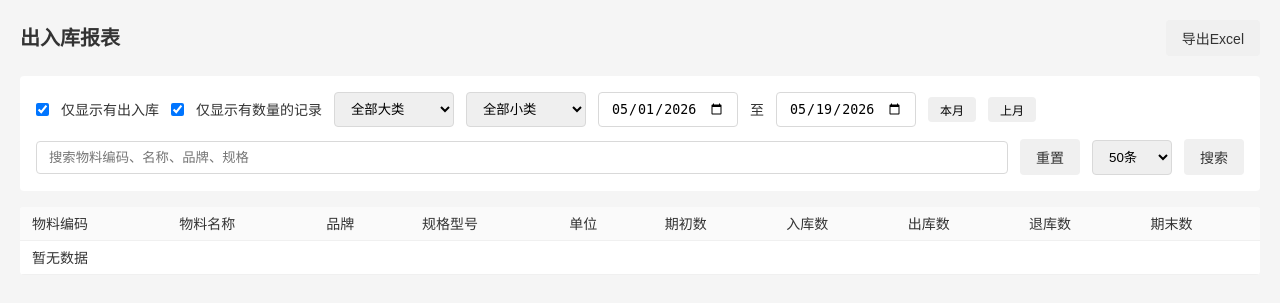
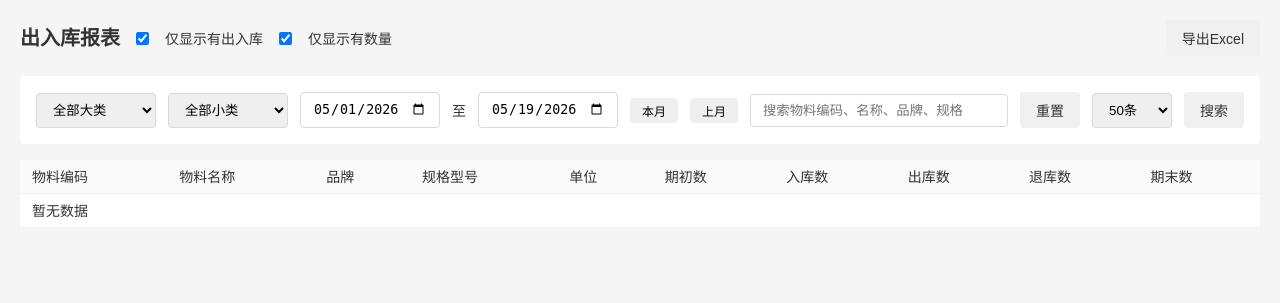
Before and after one commit to MaxC1980/warehouse, a Flask app: page /reports/stock-flow in a window 1280 px wide. Shown: the part 50-353 px from the top of the page. Run offline with Flask 3, Linux system fonts and the light colour scheme; the visitor is signed in with stand-in values (Sample User, id 1); data that the repository does not hold is empty.

Commit message:
feat: 出入库报表复选框移到标题栏，导出按钮靠右

```diff
--- a/static/css/style.css
+++ b/static/css/style.css
@@ -255,9 +255,20 @@ tr.warning-row {
 /* Page Header */
 .page-header {
     display: flex;
+    align-items: center;
     justify-content: space-between;
+    margin-bottom: 20px;
+}
+
+.page-header-left {
+    display: flex;
     align-items: center;
-    margin-bottom: 20px;
+    gap: 16px;
+}
+
+.page-header-right {
+    display: flex;
+    gap: 12px;
 }
 
 .page-header h1 {
--- a/templates/report_stock_flow.html
+++ b/templates/report_stock_flow.html
@@ -4,17 +4,19 @@
 
 {% block content %}
 <div class="page-header">
-    <h1>出入库报表</h1>
-    <div class="page-actions">
+    <div class="page-header-left">
+        <h1>出入库报表</h1>
+        <input type="checkbox" id="hide-no-change" checked onchange="loadReport()">
+        <label for="hide-no-change">仅显示有出入库</label>
+        <input type="checkbox" id="hide-zero" checked onchange="loadReport()">
+        <label for="hide-zero">仅显示有数量</label>
+    </div>
+    <div class="page-header-right">
         <button onclick="exportExcel()" class="btn btn-secondary">导出Excel</button>
     </div>
 </div>
 
 <div class="filter-bar">
-    <input type="checkbox" id="hide-no-change" checked onchange="loadReport()">
-    <label for="hide-no-change">仅显示有出入库</label>
-    <input type="checkbox" id="hide-zero" checked onchange="loadReport()">
-    <label for="hide-zero">仅显示有数量的记录</label>
     <select id="search-major-category" onchange="onMajorChange(); loadReport()" style="width:120px;">
         <option value="">全部大类</option>
     </select>
```
Also changed, not shown: README.md (added).
